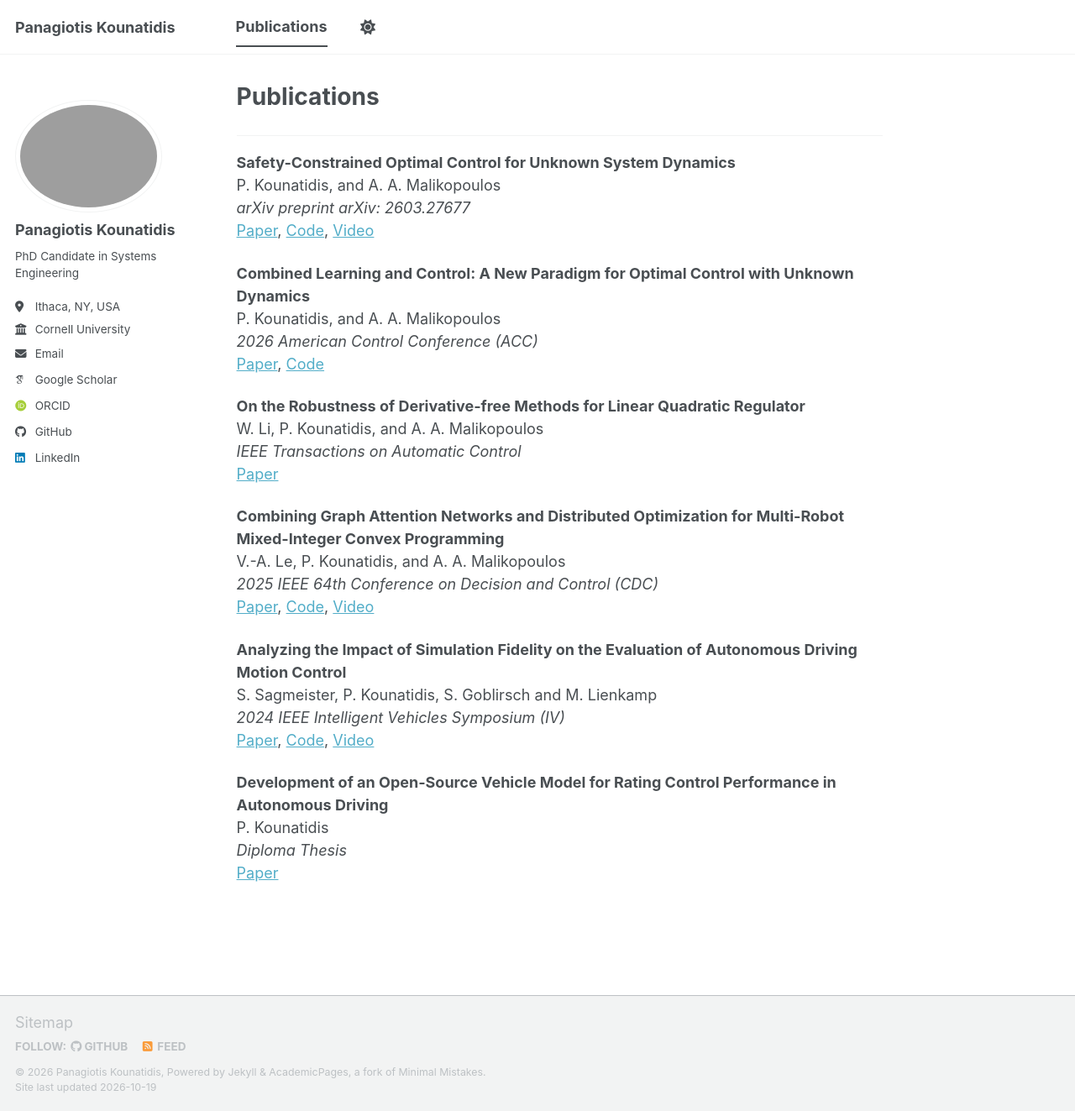
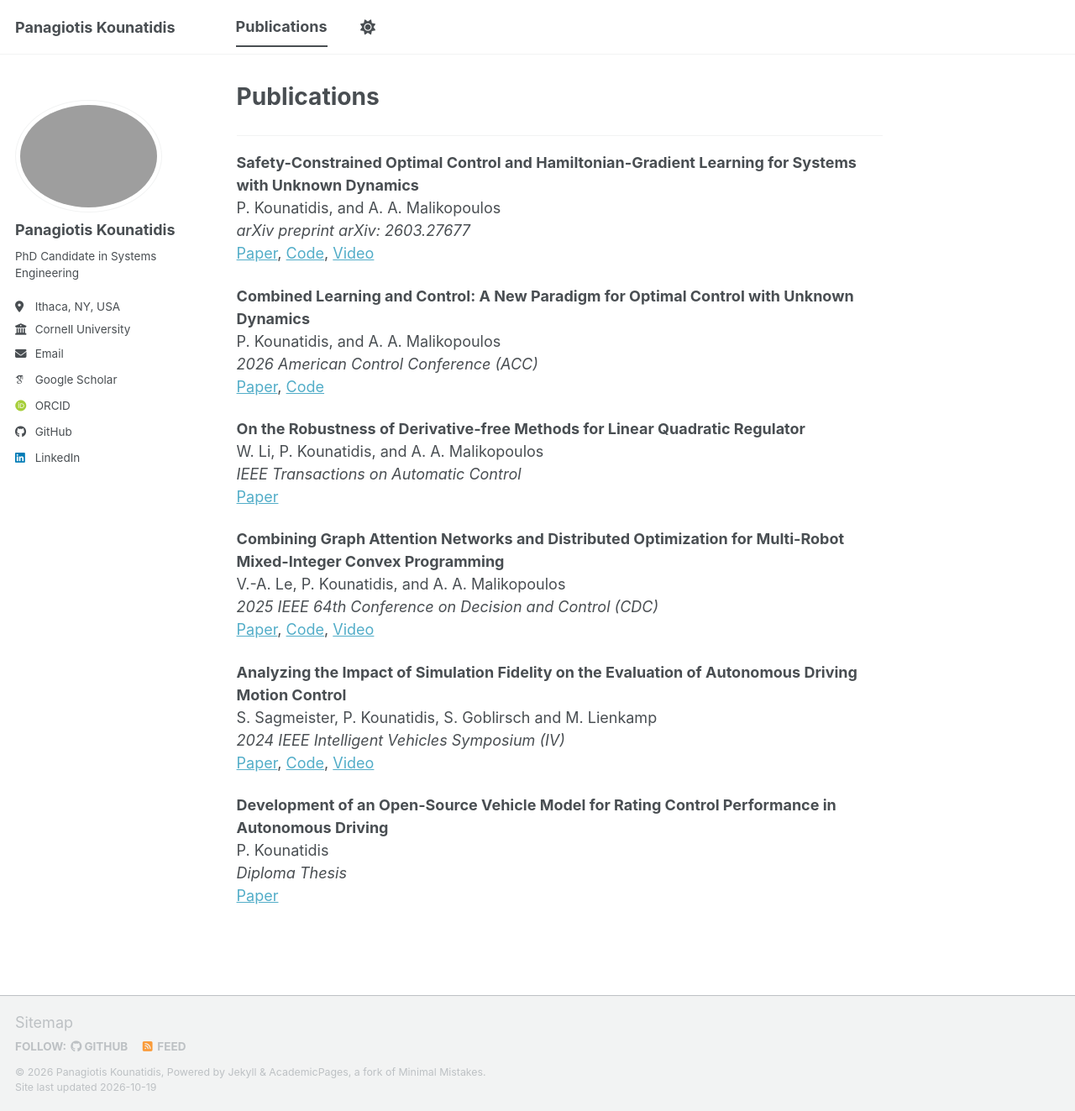
Before and after one commit to Panos20102k/Panos20102k.github.io, a Jekyll site: the page built from _pages/publications.md, in a window 1280 px wide and 1323 px high. Shown: the whole window at 84% size. Built offline with Jekyll 4.4.1, drawn with Linux system fonts in a browser that asks for light colours; some web fonts are replaced; a script bundle is joined from its source files by our own code; library files that are not in the unit come from our copies.

Commit message:
update publications for HGL

```diff
--- a/_pages/publications.md
+++ b/_pages/publications.md
@@ -5,7 +5,7 @@ permalink: /publications/
 author_profile: true
 ---
 ---
-**Safety-Constrained Optimal Control for Unknown System Dynamics**
+**Safety-Constrained Optimal Control and Hamiltonian-Gradient Learning for Systems with Unknown Dynamics**
 P. Kounatidis, and A. A. Malikopoulos
 *arXiv preprint arXiv: 2603.27677*
 [Paper](https://arxiv.org/abs/2603.27677), [Code](https://github.com/Panos20102k/Multi-Limo-Control), [Video](https://www.youtube.com/watch?v=pMSZKlU5O44)
```
